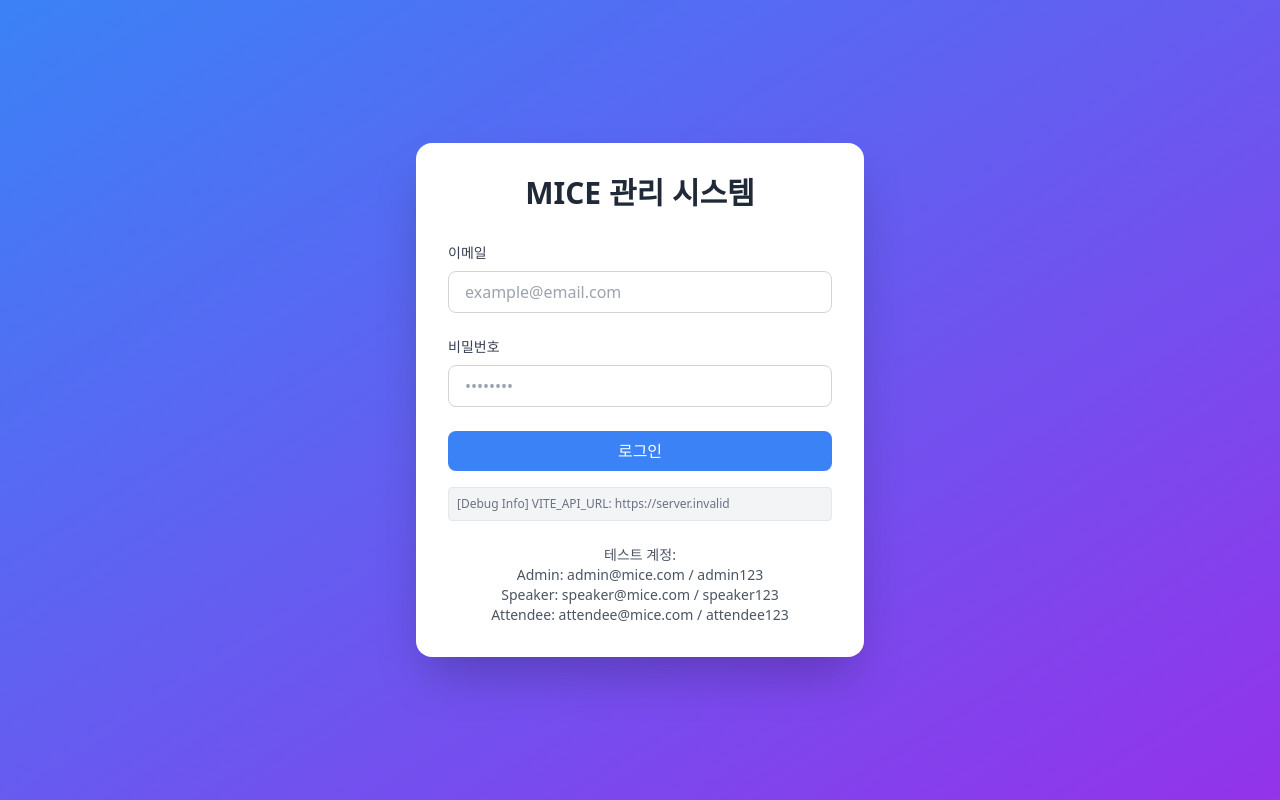
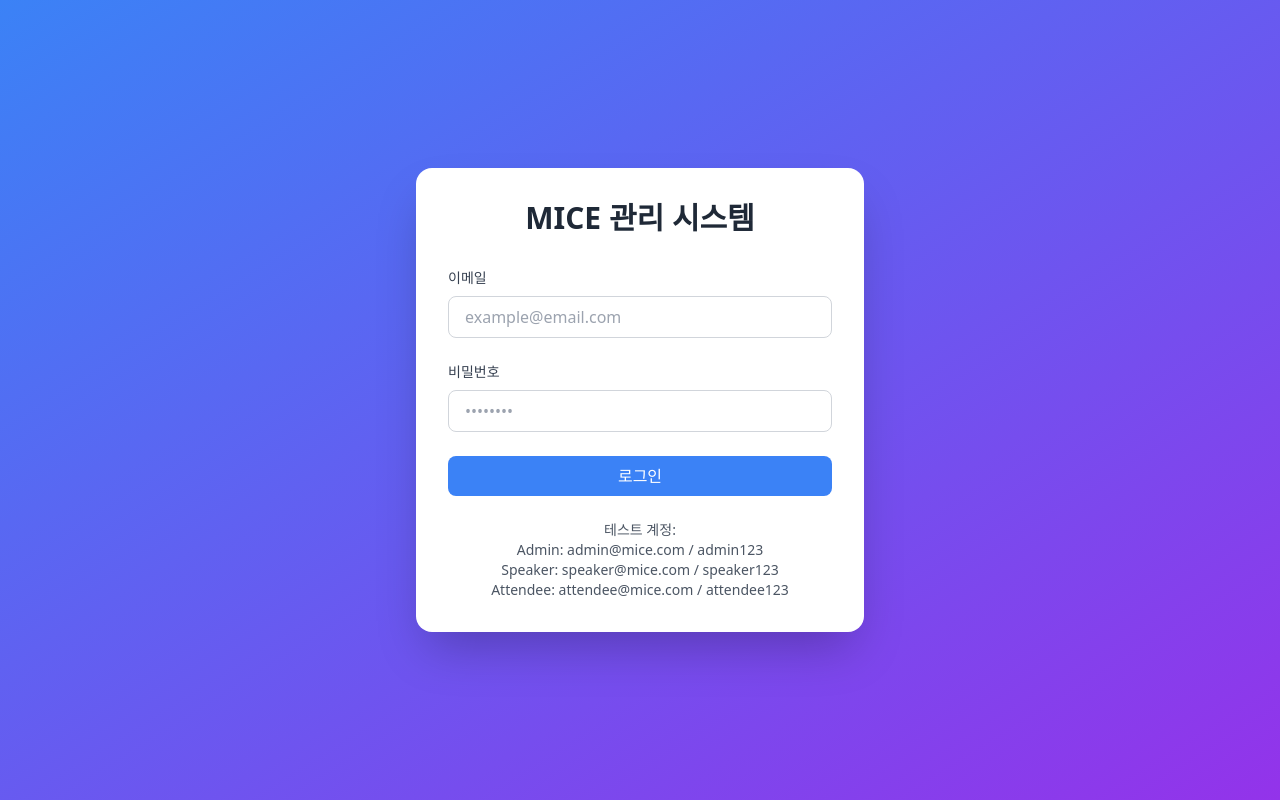
Before and after one commit to SOGRA-unmarked/MICE, a React (Vite) app in the folder frontend/: page /login in a window 1280 px wide. Built offline with nearby package versions, Linux system fonts and the light colour scheme; no server answers.

Commit message:
fix: use correct api instance for auth requests

```diff
--- a/frontend/src/context/AuthContext.jsx
+++ b/frontend/src/context/AuthContext.jsx
@@ -1,6 +1,6 @@
 import { createContext, useState, useContext, useEffect } from 'react'
 import { useNavigate } from 'react-router-dom'
-import axios from 'axios'
+import api from '../config/api'
 
 const AuthContext = createContext(null)
 
@@ -28,7 +28,7 @@ export const AuthProvider = ({ children }) => {
 
   const loadUser = async () => {
     try {
-      const response = await axios.get('/api/users/me', {
+      const response = await api.get('/api/users/me', {
         headers: {
           Authorization: `Bearer ${token}`
         }
@@ -44,7 +44,7 @@ export const AuthProvider = ({ children }) => {
 
   const login = async (email, password) => {
     try {
-      const response = await axios.post('/api/auth/login', { email, password })
+      const response = await api.post('/api/auth/login', { email, password })
       const { token: newToken, user: newUser } = response.data
 
       localStorage.setItem('token', newToken)
--- a/frontend/src/pages/Login.jsx
+++ b/frontend/src/pages/Login.jsx
@@ -81,11 +81,6 @@ const Login = () => {
           </button>
         </form>
 
-        <div className="mt-4 p-2 bg-gray-100 border rounded">
-          <p className="text-xs text-gray-500">
-            [Debug Info] VITE_API_URL: {import.meta.env.VITE_API_URL || 'NOT SET'}
-          </p>
-        </div>
         <div className="mt-6 text-center text-sm text-gray-600">
           <p>테스트 계정:</p>
           <p>Admin: admin@mice.com / admin123</p>
```
